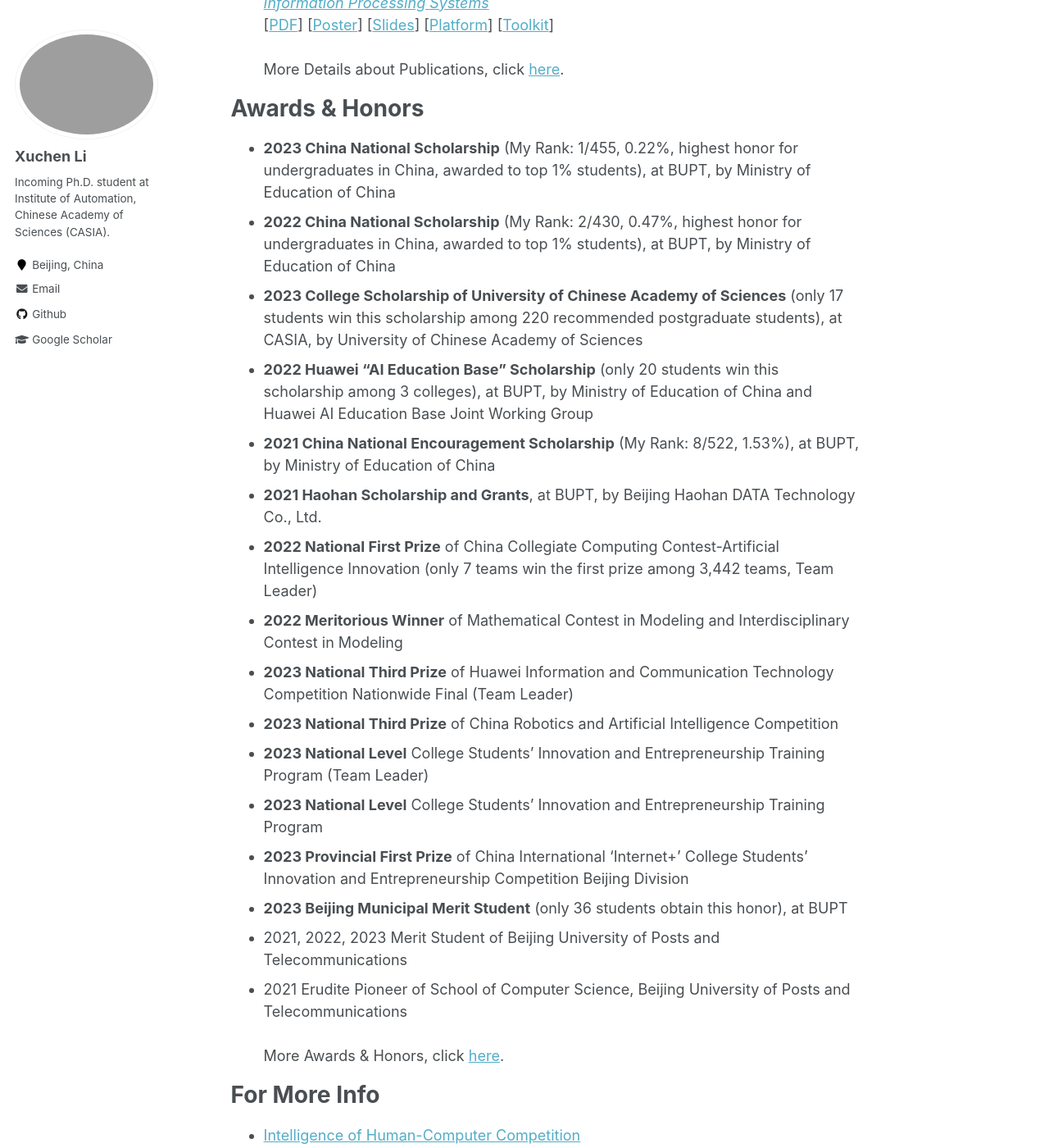
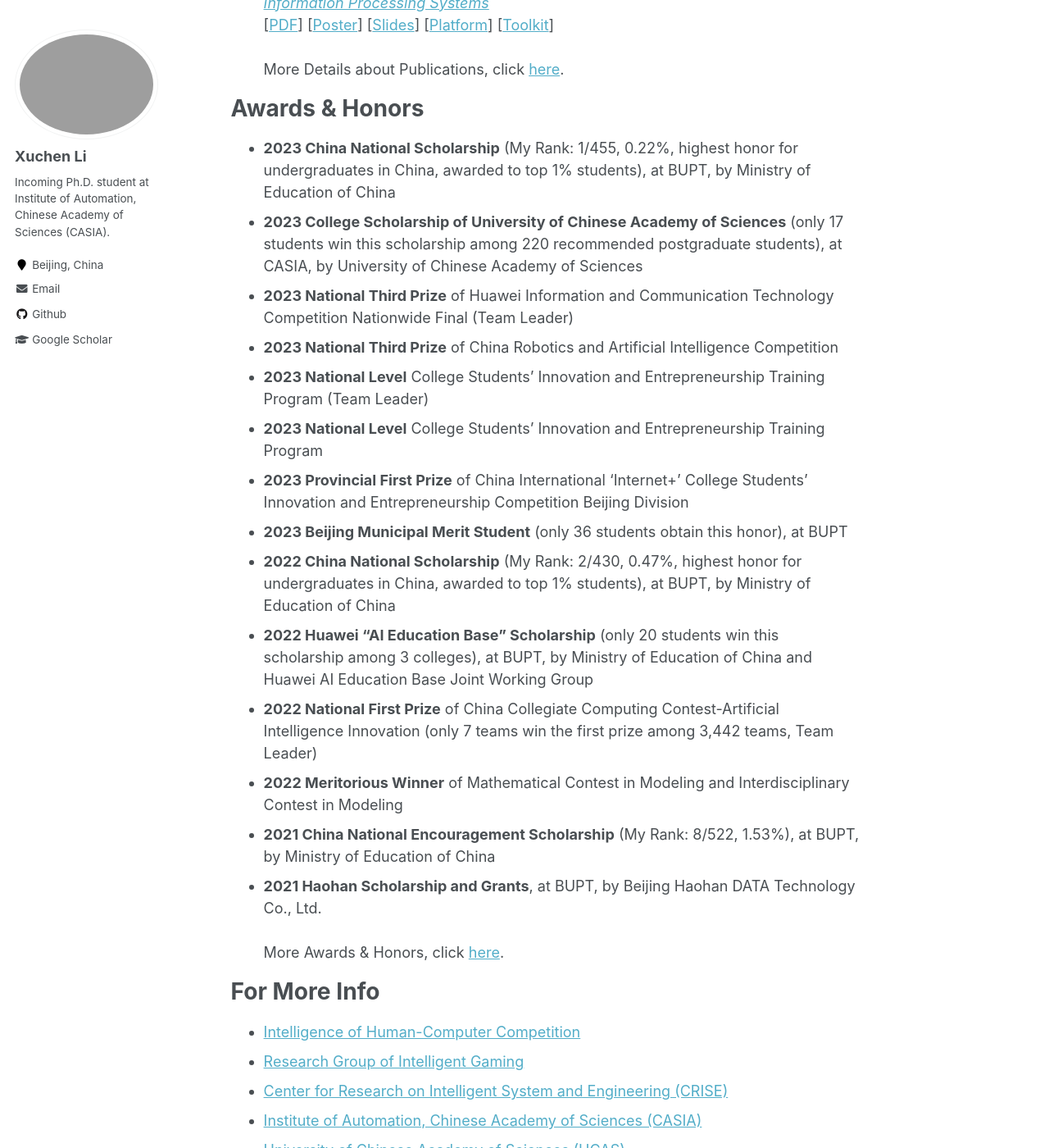
Before and after one commit to Xuchen-Li/Xuchen-Li.github.io, a Jekyll site: the page built from _pages/about.md, in a window 1280 px wide and 1400 px high, scrolled down 2256 px. Shown: the whole window at 82% size. Built offline with Jekyll 4.4.1, drawn with Linux system fonts in a browser that asks for light colours.

Commit message:
Update about.md

```diff
--- a/_pages/about.md
+++ b/_pages/about.md
@@ -72,21 +72,19 @@ Awards & Honors
 ======
 
 * **2023 China National Scholarship** (My Rank: 1/455, 0.22%, highest honor for undergraduates in China, awarded to top 1% students), at BUPT, by Ministry of Education of China
-* **2022 China National Scholarship** (My Rank: 2/430, 0.47%, highest honor for undergraduates in China, awarded to top 1% students), at BUPT, by Ministry of Education of China
 * **2023 College Scholarship of University of Chinese Academy of Sciences** (only 17 students win this scholarship among 220 recommended postgraduate students), at CASIA, by University of Chinese Academy of Sciences
-* **2022 Huawei "AI Education Base" Scholarship** (only 20 students win this scholarship among 3 colleges), at BUPT, by Ministry of Education of China and Huawei AI Education Base Joint Working Group
-* **2021 China National Encouragement Scholarship** (My Rank: 8/522, 1.53%), at BUPT, by Ministry of Education of China
-* **2021 Haohan Scholarship and Grants**, at BUPT, by Beijing Haohan DATA Technology Co., Ltd.
-* **2022 National First Prize** of China Collegiate Computing Contest-Artificial Intelligence Innovation (only 7 teams win the first prize among 3,442 teams, Team Leader)
-* **2022 Meritorious Winner** of Mathematical Contest in Modeling and Interdisciplinary Contest in Modeling
 * **2023 National Third Prize** of Huawei Information and Communication Technology Competition Nationwide Final (Team Leader)
 * **2023 National Third Prize** of China Robotics and Artificial Intelligence Competition
 * **2023 National Level** College Students' Innovation and Entrepreneurship Training Program (Team Leader)
 * **2023 National Level** College Students' Innovation and Entrepreneurship Training Program
 * **2023 Provincial First Prize** of China International 'Internet+' College Students' Innovation and Entrepreneurship Competition Beijing Division
 * **2023 Beijing Municipal Merit Student** (only 36 students obtain this honor), at BUPT
-* 2021, 2022, 2023 Merit Student of Beijing University of Posts and Telecommunications
-* 2021 Erudite Pioneer of School of Computer Science, Beijing University of Posts and Telecommunications
+* **2022 China National Scholarship** (My Rank: 2/430, 0.47%, highest honor for undergraduates in China, awarded to top 1% students), at BUPT, by Ministry of Education of China
+* **2022 Huawei "AI Education Base" Scholarship** (only 20 students win this scholarship among 3 colleges), at BUPT, by Ministry of Education of China and Huawei AI Education Base Joint Working Group
+* **2022 National First Prize** of China Collegiate Computing Contest-Artificial Intelligence Innovation (only 7 teams win the first prize among 3,442 teams, Team Leader)
+* **2022 Meritorious Winner** of Mathematical Contest in Modeling and Interdisciplinary Contest in Modeling
+* **2021 China National Encouragement Scholarship** (My Rank: 8/522, 1.53%), at BUPT, by Ministry of Education of China
+* **2021 Haohan Scholarship and Grants**, at BUPT, by Beijing Haohan DATA Technology Co., Ltd.
 <br><br>
 More Awards & Honors, click [here](https://xuchen-li.github.io/awards&honors/).
 
```
